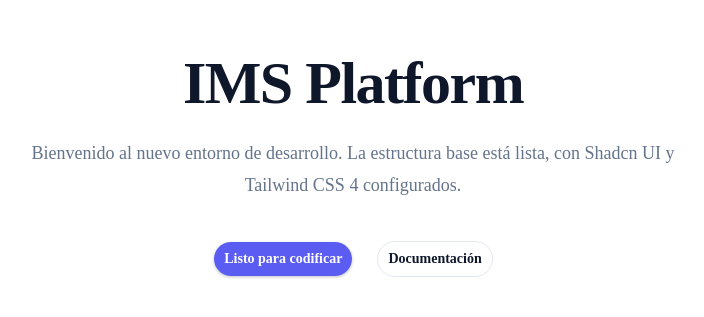
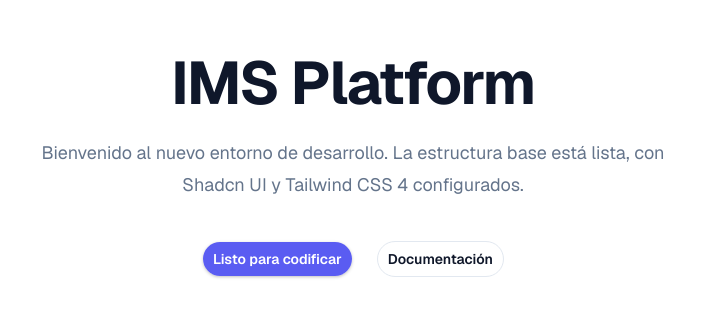
Before and after one commit to ims-platform/ims-web, a Next.js app: page / in a window 1280 px wide. Shown: the part 235-552 px from the top of the page, without its empty margins (287-991 px from the left). Built offline with nearby package versions, Linux system fonts and the light colour scheme.

Commit message:
fix: cambio de nombre variable geist a inter
segun la definicion de ui/ux debemos usar inter para el cuerpo de texto.

```diff
--- a/src/app/layout.tsx
+++ b/src/app/layout.tsx
@@ -6,7 +6,7 @@
 import './globals.css';
 
 const geistSans = Geist({
-  variable: '--font-geist-sans',
+  variable: '--font-inter',
   subsets: ['latin'],
 });
 
```
